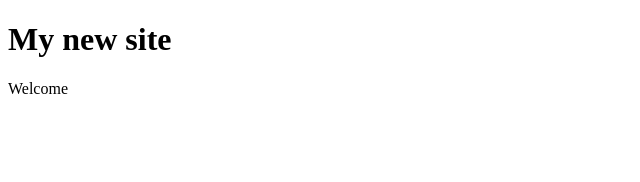
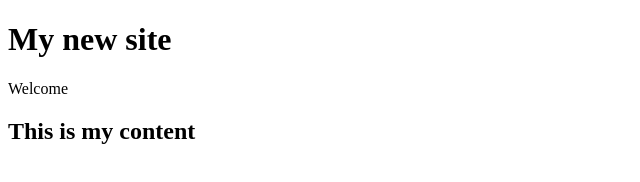
Before and after one commit to bocar90/CSC225-20200416, a plain HTML site: page index.html in a window 1280 px wide. Shown: the whole page, without its empty margins (0-640 px from the left). Drawn offline with Linux system fonts and the light colour scheme.

Commit message:
adding more html,fixing title tag

```diff
--- a/index.html
+++ b/index.html
@@ -3,10 +3,11 @@
 <head>
     <meta charset="UTF-8">
     <meta name="viewport" content="width=device-width, initial-scale=1.0">
-    <title>My Cool Sites</title>
+    <title>My Cool Site</title>
 </head>
 <body>
     <h1>My new site</h1>
     <p>Welcome</p>
+    <h2>This is my content</h2>
 </body>
 </html>
```
